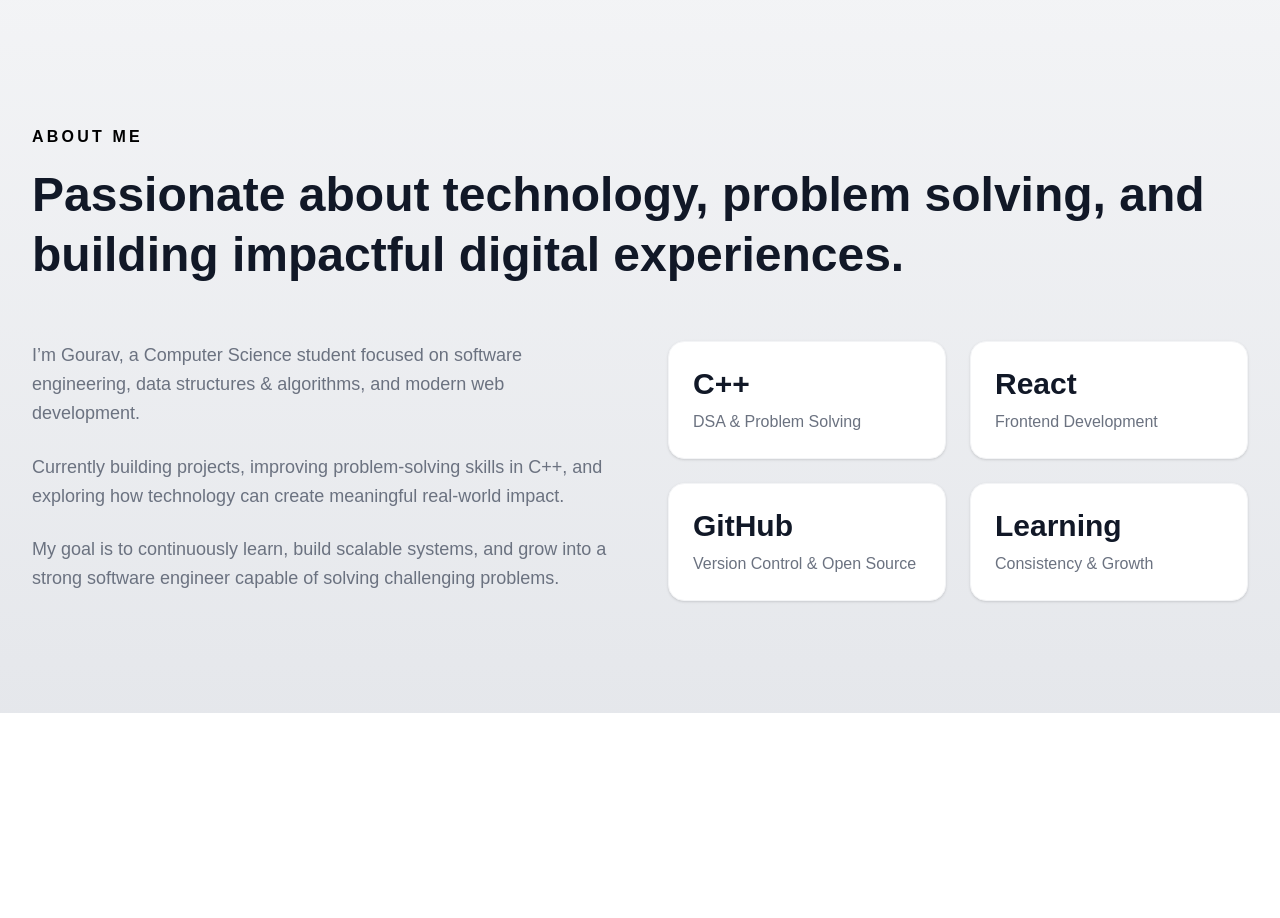
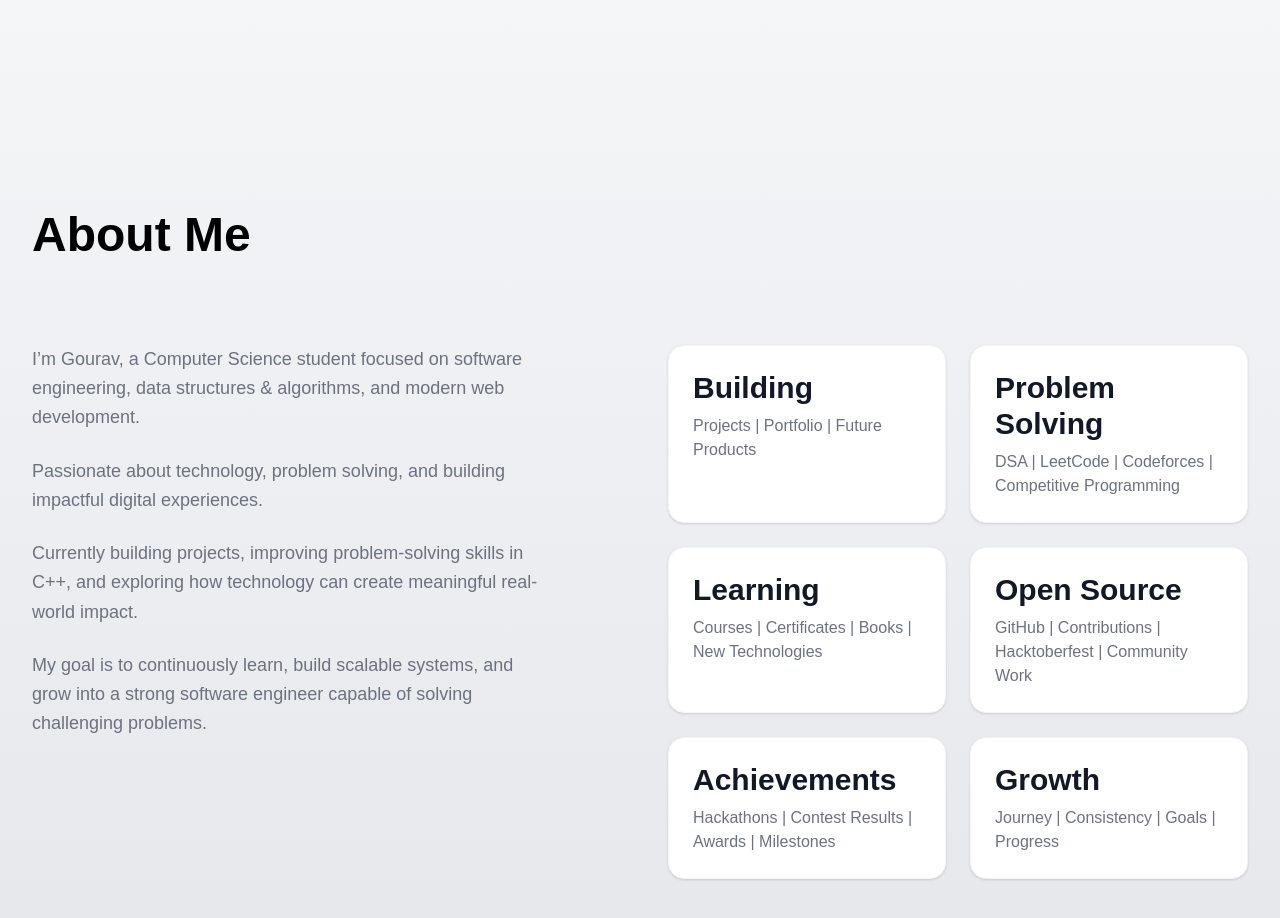
Before and after one commit to gourav-godara/developer-journey-portfolio, a Next.js app: page / in a window 1280 px wide. Shown: the part 640-1558 px from the top of the page. Before the commit the page ends 1353 px from the top, so only its background shows below. Built offline with nearby package versions, Linux system fonts and the light colour scheme.

Commit message:
edit about.jsx file and slight margine shift in hero section and create new file

```diff
--- a/src/app/page.js
+++ b/src/app/page.js
@@ -2,6 +2,7 @@
 import Navbar from "@/components/Navbar";
 import Hero from "@/components/Hero";
 import About from "@/components/About";
+import FeaturedWork from "@/components/FeaturedWork";
 
 export default function Home() {
   return (
--- a/src/components/About.jsx
+++ b/src/components/About.jsx
@@ -2,26 +2,26 @@ export default function About() {
   return (
     <section className="max-w-7xl mx-auto px-8 py-28">
 
-      <div className="mb-14">
+      <div className="mb-20">
 
-        <p className="text-[#000000] font-extrabold uppercase tracking-[0.2em] mb-4">
+        <h2 className="text-4xl md:text-5xl text-[#000000] font-extrabold mb-4 leading-tight">
           About Me
-        </p>
-
-        <h2 className="text-4xl md:text-5xl font-bold text-[#111827] leading-tight">
-          Passionate about technology, problem solving, and building impactful digital experiences.
         </h2>
 
       </div>
 
       <div className="grid md:grid-cols-2 gap-14 items-start">
 
-        <div>
+        <div className="max-w-lg">
 
           <p className="text-[#6B7280] text-lg leading-relaxed mb-6">
             I’m Gourav, a Computer Science student focused on software engineering,
             data structures & algorithms, and modern web development.
           </p>
+
+          <p className="text-[#6B7280] text-lg leading-relaxed mb-6">
+          Passionate about technology, problem solving, and building impactful digital experiences.
+        </p>
 
           <p className="text-[#6B7280] text-lg leading-relaxed mb-6">
             Currently building projects, improving problem-solving skills in C++,
@@ -33,47 +33,68 @@ export default function About() {
             and grow into a strong software engineer capable of solving challenging problems.
           </p>
 
+
         </div>
 
         <div className="grid grid-cols-2 gap-6">
 
-          <div className="bg-white p-6 rounded-2xl shadow-sm border border-gray-100">
-            <h3 className="text-3xl font-bold text-[#111827] mb-2">
-              C++
+          <div className="group bg-white p-6 rounded-2xl shadow-sm border border-gray-100 min-h-[140px] hover:-translate-y-1 hover:shadow-lg transition-all duration-300 cursor-pointer">
+            <h3 className="text-3xl font-bold text-[#111827] mb-2 transition-all duration-300 group-hover:translate-x-1">
+              Building
             </h3>
 
             <p className="text-[#6B7280]">
-              DSA & Problem Solving
+              Projects | Portfolio | Future Products
             </p>
           </div>
 
-          <div className="bg-white p-6 rounded-2xl shadow-sm border border-gray-100">
-            <h3 className="text-3xl font-bold text-[#111827] mb-2">
-              React
+          <div className="group bg-white p-6 rounded-2xl shadow-sm border border-gray-100 min-h-[140px] hover:-translate-y-1 hover:shadow-lg transition-all duration-300 cursor-pointer">
+            <h3 className="text-3xl font-bold text-[#111827] mb-2 transition-all duration-300 group-hover:translate-x-1">
+              Problem Solving
             </h3>
 
             <p className="text-[#6B7280]">
-              Frontend Development
+              DSA | LeetCode | Codeforces | Competitive Programming
             </p>
           </div>
 
-          <div className="bg-white p-6 rounded-2xl shadow-sm border border-gray-100">
-            <h3 className="text-3xl font-bold text-[#111827] mb-2">
-              GitHub
-            </h3>
-
-            <p className="text-[#6B7280]">
-              Version Control & Open Source
-            </p>
-          </div>
-
-          <div className="bg-white p-6 rounded-2xl shadow-sm border border-gray-100">
-            <h3 className="text-3xl font-bold text-[#111827] mb-2">
+          <div className="group bg-white p-6 rounded-2xl shadow-sm border border-gray-100 min-h-[140px] hover:-translate-y-1 hover:shadow-lg transition-all duration-300 cursor-pointer">
+            <h3 className="text-3xl font-bold text-[#111827] mb-2 transition-all duration-300 group-hover:translate-x-1">
               Learning
             </h3>
 
             <p className="text-[#6B7280]">
-              Consistency & Growth
+              Courses | Certificates | Books | New Technologies
+            </p>
+          </div>
+
+          <div className="group bg-white p-6 rounded-2xl shadow-sm border border-gray-100 min-h-[140px] hover:-translate-y-1 hover:shadow-lg transition-all duration-300 cursor-pointer">
+            <h3 className="text-3xl font-bold text-[#111827] mb-2 transition-all duration-300 group-hover:translate-x-1">
+              Open Source
+            </h3>
+
+            <p className="text-[#6B7280]">
+              GitHub | Contributions | Hacktoberfest | Community Work
+            </p>
+          </div>
+
+          <div className="group bg-white p-6 rounded-2xl shadow-sm border border-gray-100 min-h-[140px] hover:-translate-y-1 hover:shadow-lg transition-all duration-300 cursor-pointer">
+            <h3 className="text-3xl font-bold text-[#111827] mb-2 transition-all duration-300 group-hover:translate-x-1">
+              Achievements
+            </h3>
+
+            <p className="text-[#6B7280]">
+              Hackathons | Contest Results | Awards | Milestones
+            </p>
+          </div>
+
+          <div className="group bg-white p-6 rounded-2xl shadow-sm border border-gray-100 min-h-[140px] hover:-translate-y-1 hover:shadow-lg transition-all duration-300 cursor-pointer">
+            <h3 className="text-3xl font-bold text-[#111827] mb-2 transition-all duration-300 group-hover:translate-x-1">
+              Growth
+            </h3>
+
+            <p className="text-[#6B7280]">
+              Journey | Consistency | Goals | Progress
             </p>
           </div>
 
--- /dev/null
+++ b/src/components/FeaturedWork.jsx
@@ -0,0 +1,10 @@
+export default function FeaturedWork() {
+    return (
+        <section className="max-w-7xl mx-auto px-8 py-28">
+
+            <div className="mb-14">
+
+            </div>
+        </section>
+    );
+}
--- a/src/components/Hero.jsx
+++ b/src/components/Hero.jsx
@@ -1,6 +1,6 @@
 export default function Hero() {
   return (
-    <section className="max-w-7xl mx-auto px-8 py-32">
+    <section className="max-w-7xl mx-auto px-8 py-32 mb-20">
 
       <div className="max-w-4xl">
 
```
